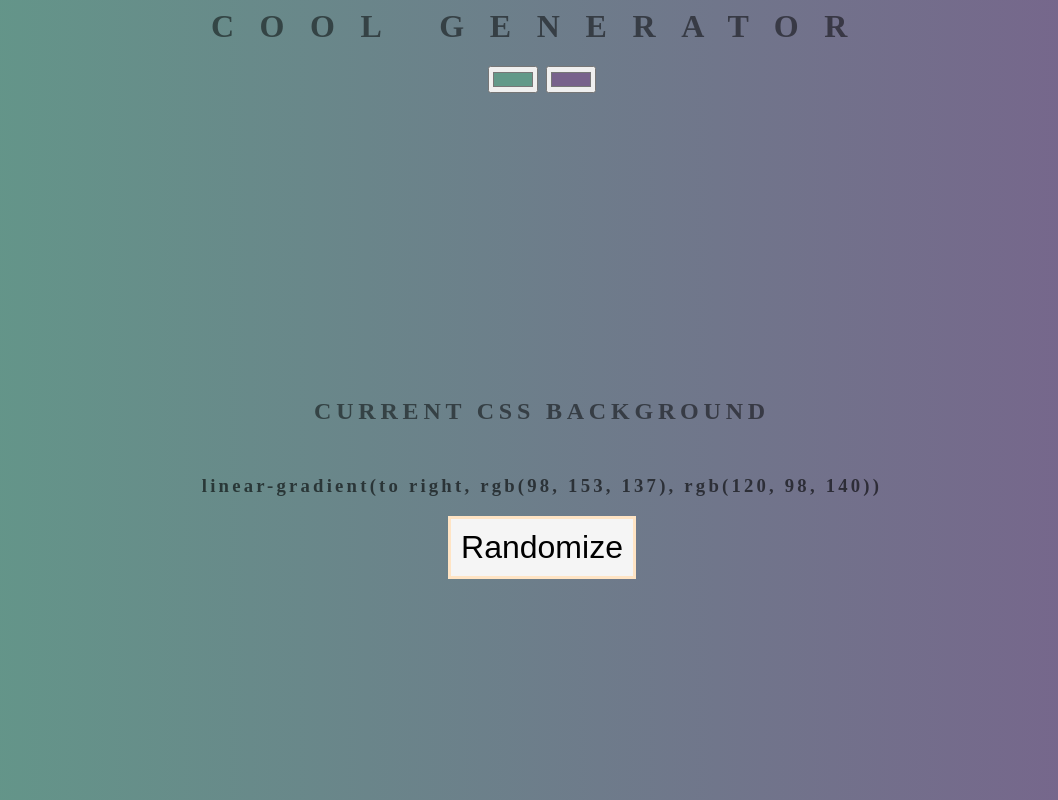
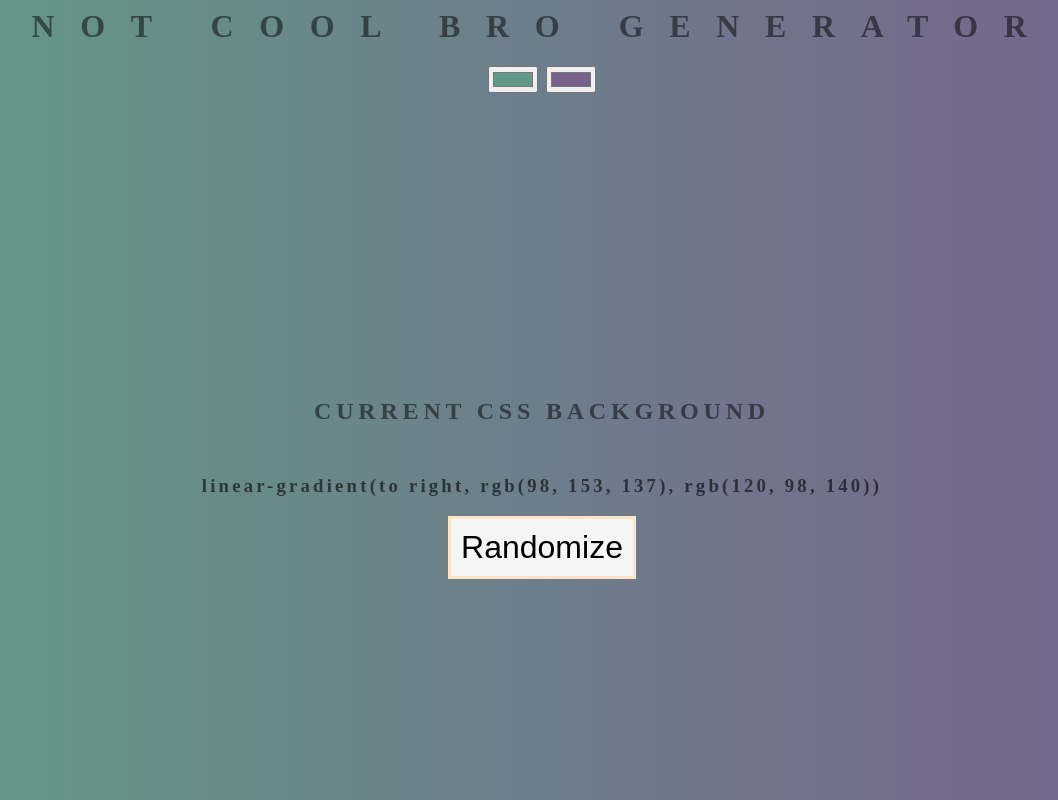
Before and after one commit to Yash-Khatri-31/Background-Generator, a plain HTML site: page index.html in a window 1280 px wide. Shown: the whole page, without its empty margins (98-1156 px from the left). Drawn offline with Linux system fonts and the light colour scheme.

Commit message:
not cool man

```diff
--- a/index.html
+++ b/index.html
@@ -7,7 +7,7 @@
     </head>
 
     <body id='body'>
-        <h1>Cool Generator</h1>
+        <h1>NOT COOL BRO Generator</h1>
         <input class="color1" type="color" name="color1" value="#629989">
         <input class="color2" type="color" name="color2" value="#78628c">
         <h2>Current CSS BackGround</h2>
```
